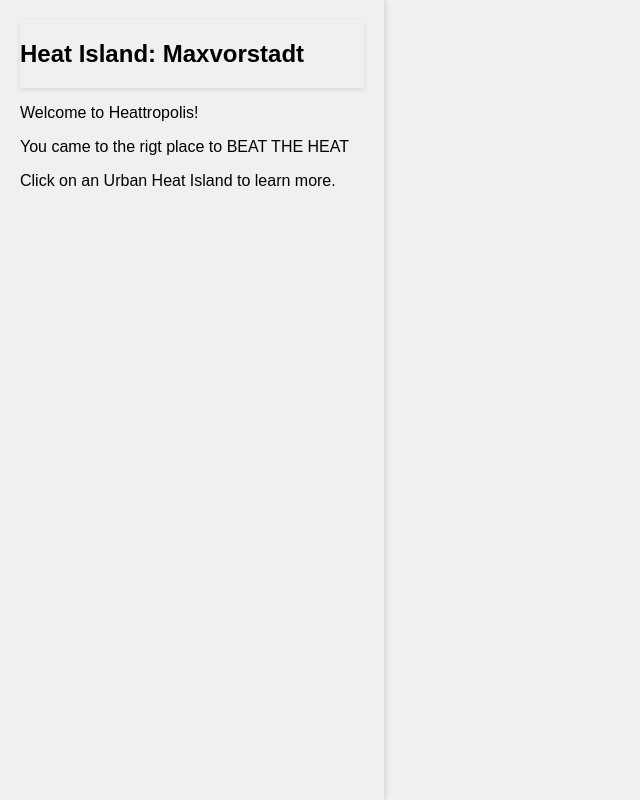
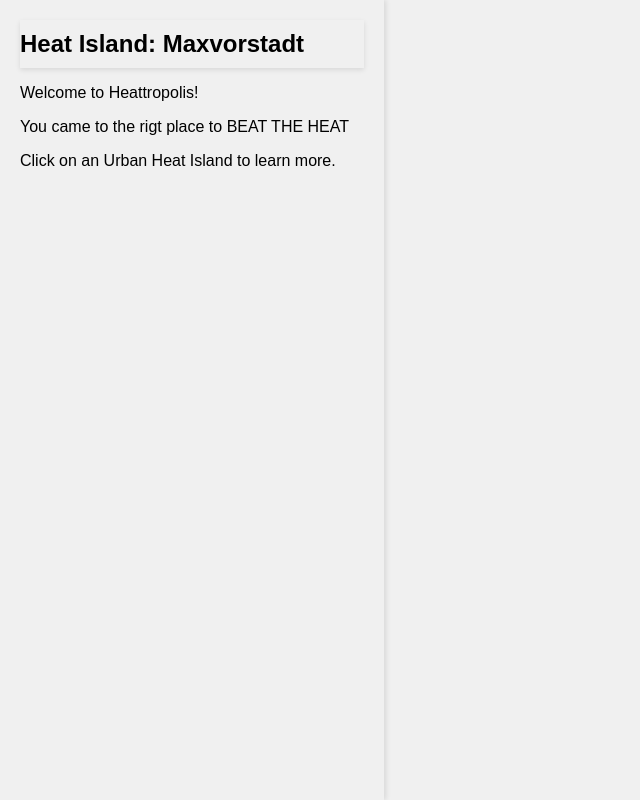
Before and after one commit to TUMJulianSteinigke/GovTecKlimakarte, a Flask app: template website/templates/index.html in a window 1280 px wide. Shown: the whole page, without its empty margins (0-640 px from the left). Run offline with Flask 3, Linux system fonts and the light colour scheme; the template is opened without the code that fills it, so the values that code supplies are empty; parts of the project's set-up code (start-up, migrations or seed data) failed here and were passed over.

Commit message:
changed heading padding

```diff
--- a/website/templates/index.html
+++ b/website/templates/index.html
@@ -32,7 +32,7 @@
             top: 0; /* Sticks the heading to the top of the column */
             background-color: #f0f0f0; /* Match background color to prevent overlay issues */
             margin: 0; /* Remove margin to align neatly */
-            padding: 20px 0; /* Add some padding for visual spacing */
+            padding: 10px 0; /* Add some padding for visual spacing */
             z-index: 10; /* Ensure it stays above the scrolling content */
             box-shadow: 0px 2px 5px rgba(0, 0, 0, 0.1); /* Optional shadow for better visibility */
         }
```
